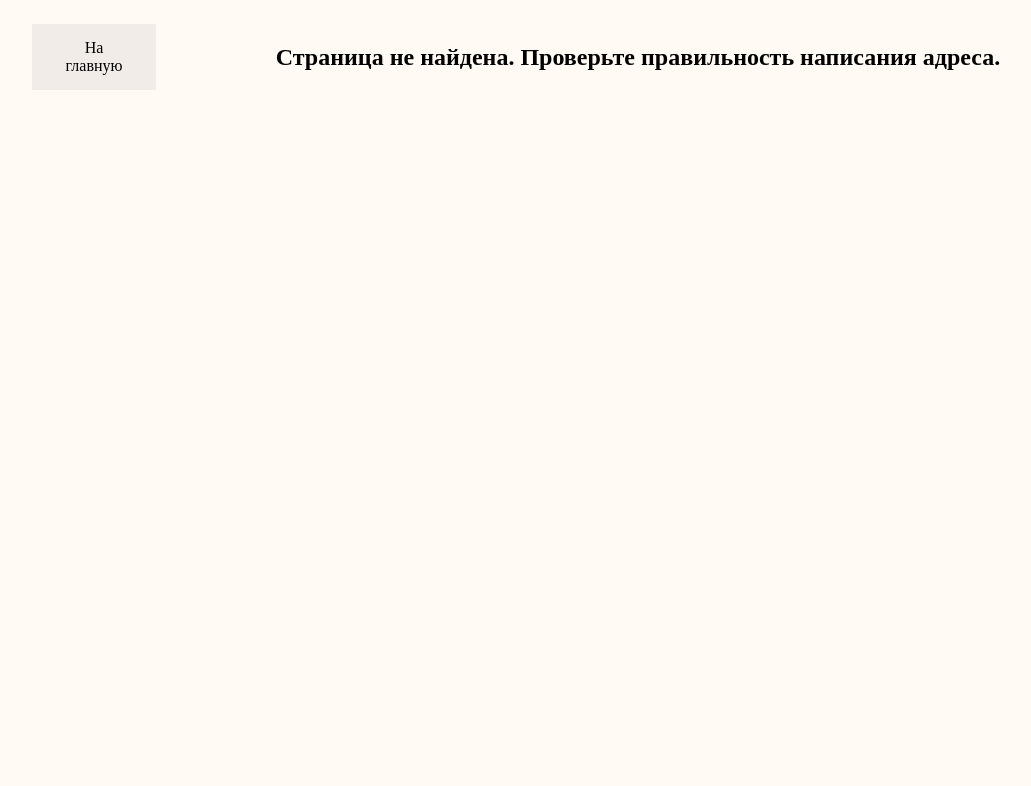
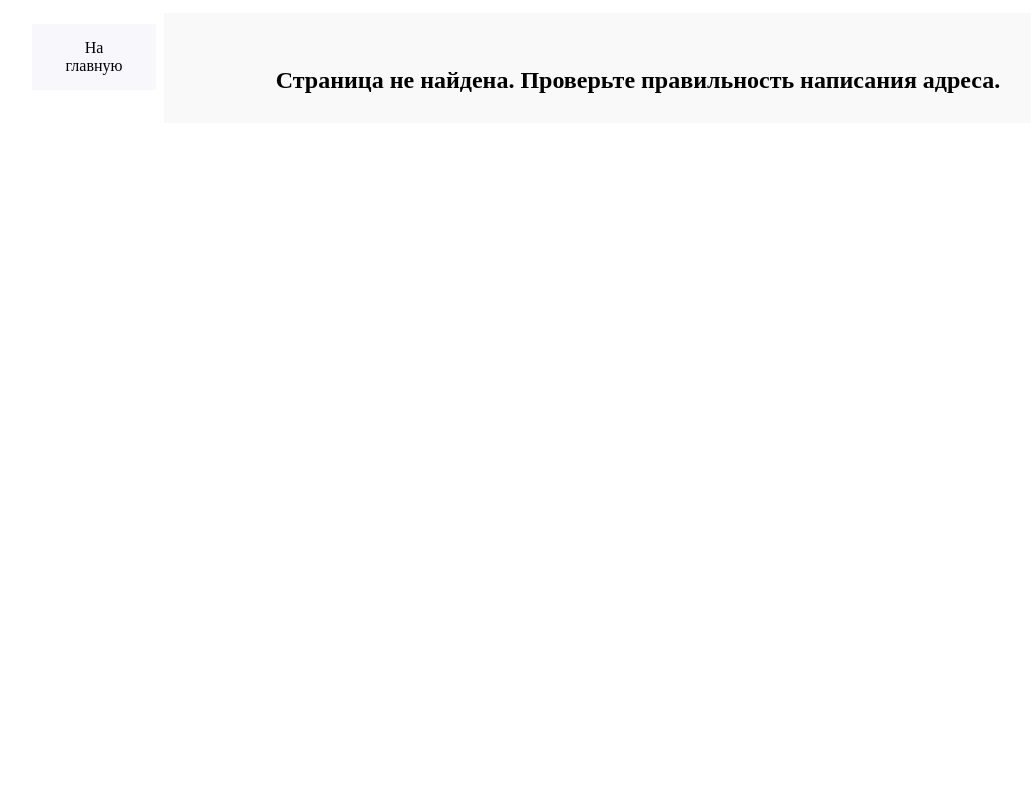
Before and after one commit to Nikolay-Lysenko/readingbricks, a Flask app: page /tags/1 in a window 1280 px wide. Shown: the top 786 px of the page, without its empty margins (2-1033 px from the left). Run offline with Flask 2, Linux system fonts and the light colour scheme; parts of the project's set-up code (start-up, migrations or seed data) failed here and were passed over.

Commit message:
refac: Improve CSS structure and appearance of pages

```diff
--- a/readingbricks/static/css/baseline_style.css
+++ b/readingbricks/static/css/baseline_style.css
@@ -1,18 +1,4 @@
-/* Base settings. */
-body {
-    background-color: #fffbf4;
-}
-nav {
-    position: fixed;
-    top: 2.5%;
-    left: 2.5%;
-    width: 10%;
-}
-div {
-    margin: auto;
-    width: 70%;
-    max-width: 1000px;
-}
+/* Base elements */
 h1, h2 {
     text-align: center;
     margin-top: 5%;
@@ -26,8 +12,6 @@ li, ol, ul {
 }
 input {
     width: 100%;
-    max-width: 1000px;
-    margin-top: 5%;
 }
 
 /* Links styling. */
@@ -47,9 +31,44 @@ li > p {
     text-indent: 0px;
 }
 
-/* Cloud of tags. */
+/* Custom divisions */
+#mainpage {
+    position: fixed;
+    top: 2.5%;
+    left: 2.5%;
+    width: 10%;
+}
+#central {
+    background-color: #f9f9f9;
+    margin: auto;
+    margin-top: 1%;
+    margin-bottom: 1%;
+    width: 75%;
+    text-align:center;
+}
+#content {
+    margin: auto;
+    padding-top: 1%;
+    padding-bottom: 1%;
+    width: 95%;
+    max-width: 1000px;
+}
+#search_bar {
+    margin: auto;
+    padding-top: 5%;
+    width: 95%;
+    max-width: 1000px;
+}
+#tags_cloud {
+    margin: auto;
+    text-align: center;
+    padding-bottom: 5%;
+    width: 95%;
+}
+
+/* Buttons */
 .button {
-    background-color: #f1ece8;
+    background-color: #f7f7fc;
     border: none;
     color: black;
     padding: 15px 32px;
@@ -63,6 +82,3 @@ li > p {
 .button:link, .button:visited {
     color: black;
 }
-#tags_cloud {
-    text-align: center;
-}
--- a/readingbricks/templates/404.html
+++ b/readingbricks/templates/404.html
@@ -4,11 +4,12 @@
         <title>Страница не найдена</title>
         <link rel=stylesheet type=text/css href="{{ url_for('static', filename='css/baseline_style.css') }}">
     </head>
-
     <body>
-        <nav><a href="{{ url_for('index') }}" class="button">На главную</a></nav>
-        <div>
-            <h2>Страница не найдена. Проверьте правильность написания адреса.</h2>
+        <nav id="mainpage"><a href="{{ url_for('index') }}" class="button">На главную</a></nav>
+        <div id="central">
+            <div id="content">
+                <h2>Страница не найдена. Проверьте правильность написания адреса.</h2>
+            </div>
         </div>
     </body>
 </html>
--- a/readingbricks/templates/index.html
+++ b/readingbricks/templates/index.html
@@ -5,6 +5,7 @@
         <link rel=stylesheet type=text/css href="{{ url_for('static', filename='css/baseline_style.css') }}">
     </head>
     <body>
+        <div id="central">
             <div id="search_bar">
                 <form action='/query' method='post'>
                     <input type='text' name="query" placeholder="нейронные_сети AND (постановка_задачи OR байесовские_методы)">
@@ -14,5 +15,6 @@
                 <h2>На данный момент доступны следующие метки:</h2>
                 {{ tags_cloud }}
             </div>
+        </div>
     </body>
 </html>
--- a/readingbricks/templates/regular_page.html
+++ b/readingbricks/templates/regular_page.html
@@ -13,7 +13,9 @@
         <link rel=stylesheet type=text/css href="{{ url_for('static', filename='css/baseline_style.css') }}">
     </head>
     <body>
-        <nav><a href="{{ url_for('index') }}" class="button">На главную</a></nav>
-        <div id="regular">{{ content_in_html }}</div>
+        <nav id="mainpage"><a href="{{ url_for('index') }}" class="button">На главную</a></nav>
+        <div id="central">
+            <div id="content">{{ content_in_html }}</div>
+        </div>
     </body>
 </html>
```
Also changed, not shown: readingbricks/templates/empty_result.html (+9 -7 lines), readingbricks/templates/invalid_query.html (+9 -7 lines). Lines whose indentation alone changed are shown as unchanged.
